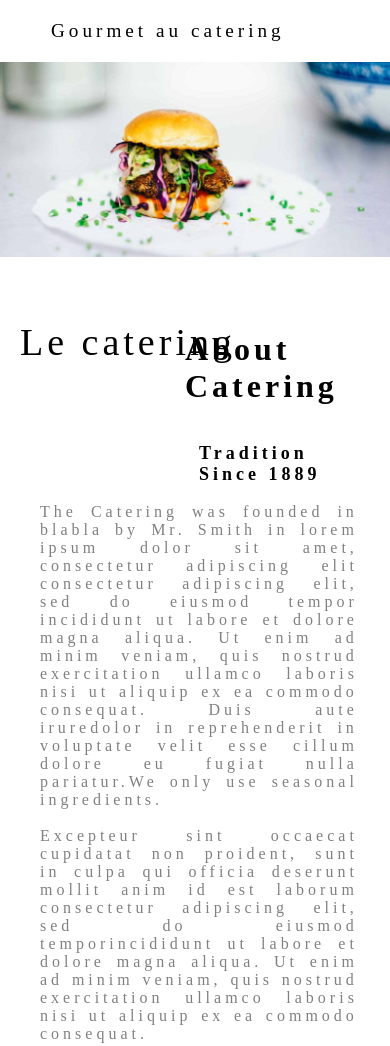
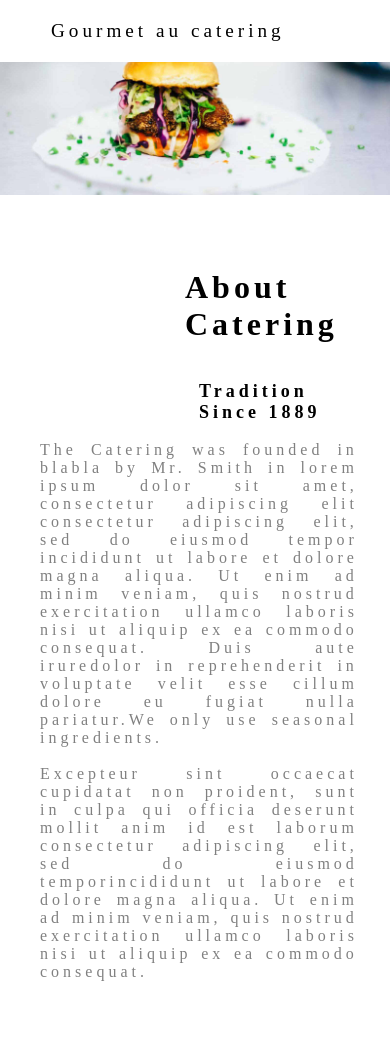
Before and after one commit to Anikettijare/firstwebsite, a plain HTML site: page index.html in a window 390 px wide. Shown: the top 1046 px of the page. Drawn offline with Linux system fonts and the light colour scheme.

Commit message:
changes made

```diff
--- a/style2.css
+++ b/style2.css
@@ -18,6 +18,7 @@
 /*CSS applied to the child Boxes*/
 
 .child-box1{
+    position: fixed;
     width: 100%;
     height: 20px;
     background-color: white;
@@ -85,11 +86,8 @@ a:hover{
     margin-bottom: 20px;
 }
 .child-box2 img{
-    width:100vw;
+    width:100%;
     height: auto;
-}
-.child-box2{
-    position: relative;
 }
 .img-footer{
     position: absolute;
@@ -197,6 +195,8 @@ form button{
     .container{
         max-width:100%;
         height: auto;
+        display: flexbox;
+        flex-wrap: wrap;
     }
     .child-box3 img{
         display: none;
@@ -205,9 +205,7 @@ form button{
         display: none;
     }
     .img-footer{
-        position: absolute;
-        top:238px;
-        margin: 20px;
+        display: none;
     }
     .page-content h1{
         margin-left: 125px;
```
